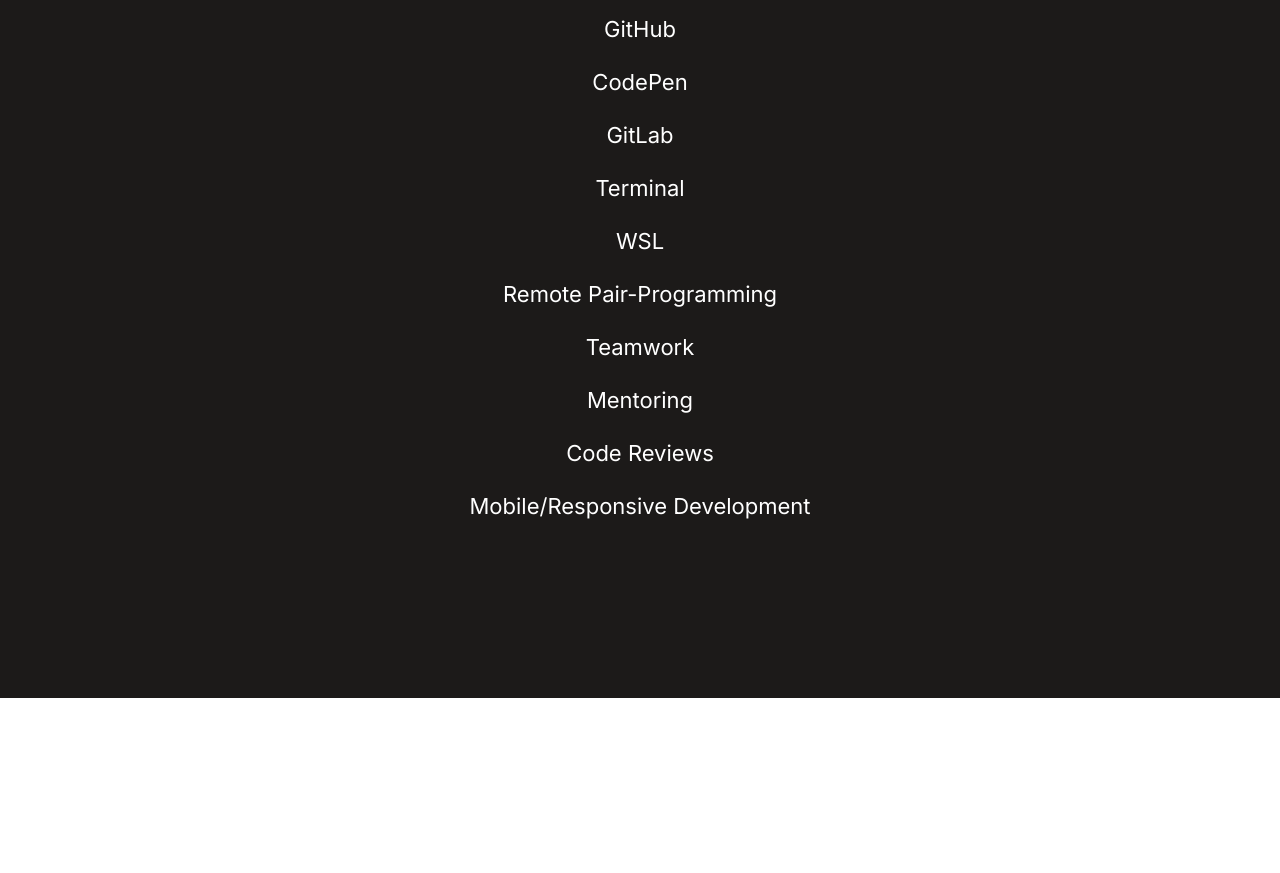
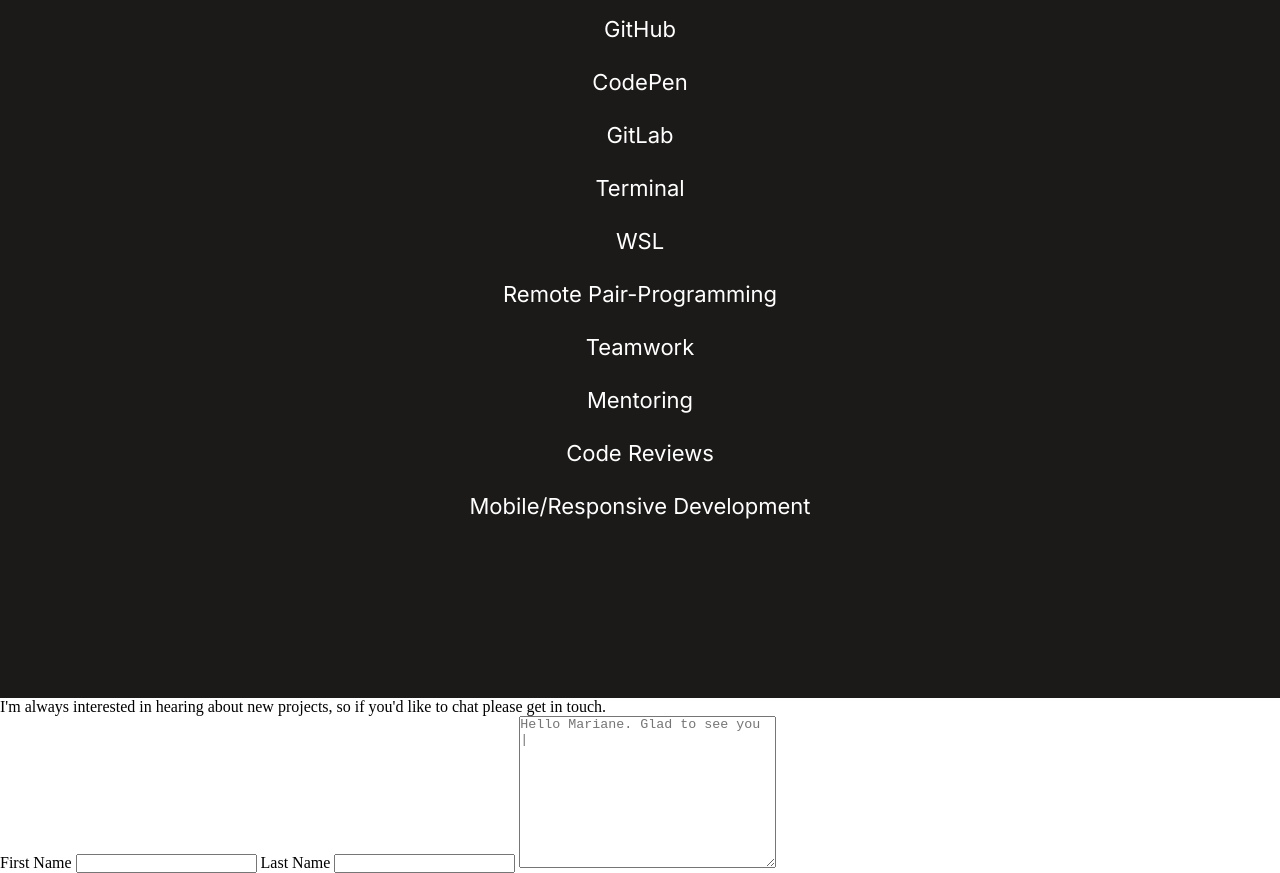
Before and after one commit to ignatius22/contact-form, a plain HTML site: page index.html in a window 1280 px wide. Shown: the part 6009-6882 px from the top of the page. Before the commit the page ends 6707 px from the top, so only its background shows below. Drawn offline with Linux system fonts and the light colour scheme.

Commit message:
Structure the contact form

```diff
--- a/index.html
+++ b/index.html
@@ -155,7 +155,9 @@
           <div class="card-description">
             <h2>Weather App</h2>
             <p class="white-description">
-              This is a responsive weather app made with JavaScript that displays the temperature, humidity and timezone for cities around the world.
+              This is a responsive weather app made with JavaScript that
+              displays the temperature, humidity and timezone for cities around
+              the world.
             </p>
             <ul class="project-stacks card-stacks">
               <li>HTML</li>
@@ -216,7 +218,6 @@
             >
           </div>
         </div>
-
       </div>
       <div class="about-me">
         <section class="about-me-section">
@@ -290,7 +291,24 @@
         </div>
       </div>
     </main>
-
+    <footer>
+      <form action="https://formspree.io/f/xdoyydwq" method="POST">
+        <p>I'm always interested in hearing about new projects, so if you'd like to chat please get in touch.</p>
+        <div>
+          <label for="fname">First Name</label>
+          <input type="text" />
+          <label for="lname">Last Name</label>
+          <input type="text" />
+          <textarea
+            name="body"
+            id=""
+            cols="30"
+            rows="10"
+            placeholder="Hello Mariane. Glad to see you |"
+          ></textarea>
+        </div>
+      </form>
+    </footer>
     <script
       src="https://kit.fontawesome.com/e966a3bd22.js"
       crossorigin="anonymous"
```
